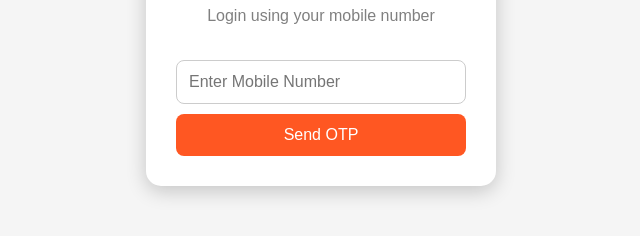
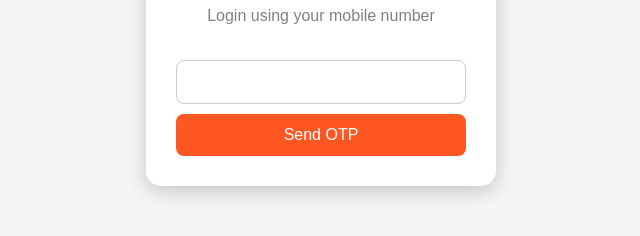
Before and after one commit to devireddygrps/Loginotppage, a plain HTML site: page index.html in a window 1280 px wide. Shown: the part 338-574 px from the top of the page, without its empty margins (319-959 px from the left). Drawn offline with Linux system fonts and the light colour scheme.

Commit message:
Update index.html

```diff
--- a/index.html
+++ b/index.html
@@ -78,13 +78,10 @@ button:hover{
 
 <p>Login using your mobile number</p>
 
-<div id="mobileSection">
-
-<input type="tel"
-id="mobile"
-placeholder="Enter Mobile Number">
+<div>
+    <input id="mobile type="tel">
 <div id="recaptcha-container"></div>
-<button id="sendOtpbtn">
+<button onclick="sendOtp()">
 Send OTP
 </button>
 
```
